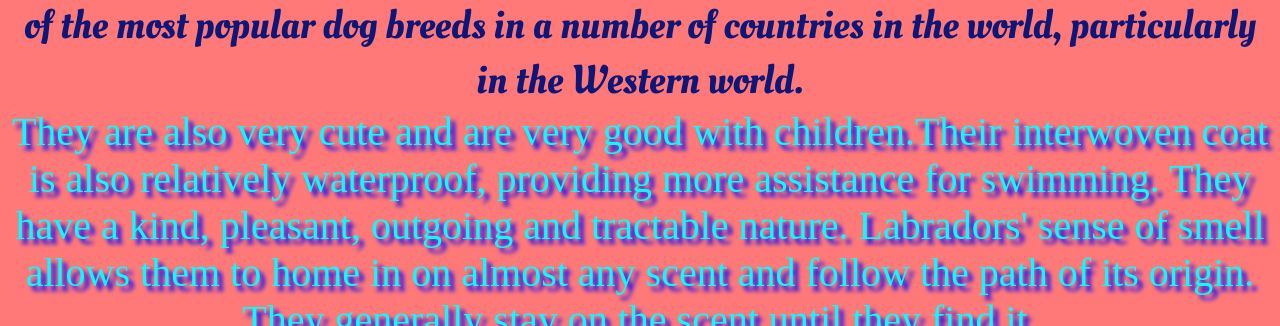
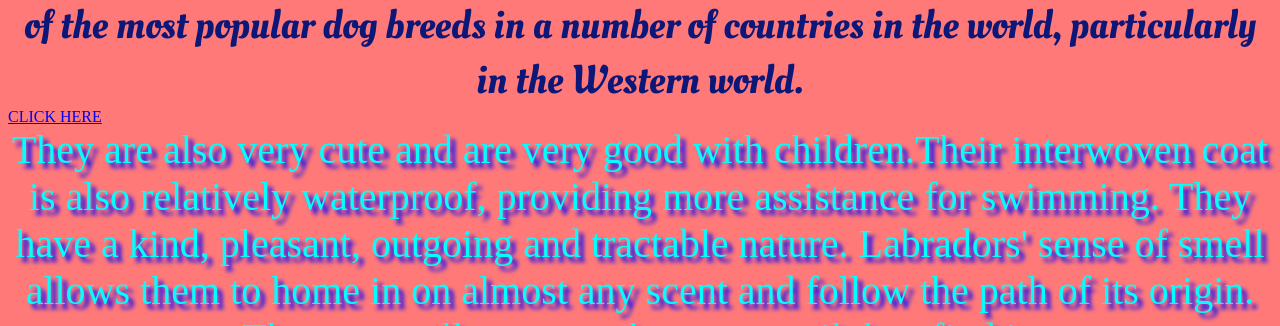
Before and after one commit to Sunshaw2374/Labrador-Retriever, a plain HTML site: page index.html in a window 1280 px wide. Shown: the part 316-642 px from the top of the page. Drawn offline with Linux system fonts and the light colour scheme; a web font is replaced by a local one.

Commit message:
Update index.html

```diff
--- a/index.html
+++ b/index.html
@@ -18,6 +18,7 @@
    <div class="content1">
     The Labrador Retriever, often abbreviated to Labrador or Lab, is a breed of retriever-gun dog from the United Kingdom that was developed from imported Canadian fishing dogs. The Labrador is one of the most popular dog breeds in a number of countries in the world, particularly in the Western world.
    </div>
+    <a href="https://youtu.be/CjDVtQtrKRw?si=ByyQA9cZniLWFwOx"> CLICK HERE </a>
    <div class="content2">
        They are also very cute and are very good with children.Their interwoven coat is also relatively waterproof, providing more assistance for swimming. They have a kind, pleasant, outgoing and tractable nature.
        Labradors' sense of smell allows them to home in on almost any scent and follow the path of its origin. They generally stay on the scent until they find it.
```
